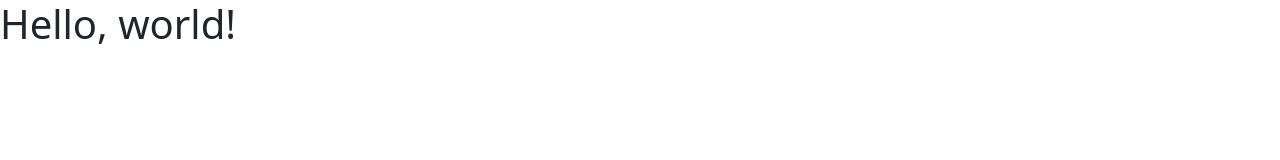
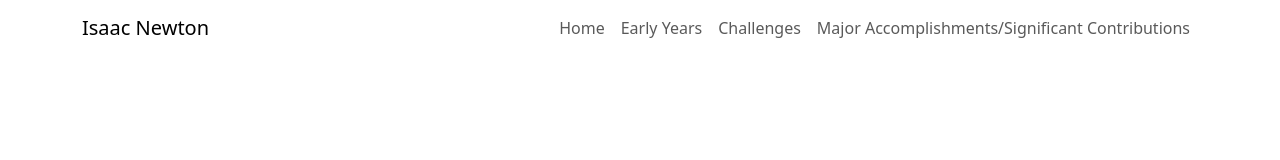
Before and after one commit to Koustubha068/On_My_Birthday_January, a plain HTML site: page index.html in a window 1280 px wide. Drawn offline with nearby package versions, Linux system fonts and the light colour scheme.

Commit message:
added nav bar

```diff
--- a/index.html
+++ b/index.html
@@ -5,10 +5,45 @@
     <meta name="viewport" content="width=device-width, initial-scale=1">
     <title>On My Birthday </title>
     <link href="https://cdn.jsdelivr.net/npm/bootstrap@5.3.2/dist/css/bootstrap.min.css" rel="stylesheet" integrity="sha384-T3c6CoIi6uLrA9TneNEoa7RxnatzjcDSCmG1MXxSR1GAsXEV/Dwwykc2MPK8M2HN" crossorigin="anonymous">
+    <link rel="stylesheet" href="style.css" >
   </head>
 
   <body>
-    <h1>Hello, world!</h1>
+  <!--beg of navbar-->
+  <nav class="navbar navbar-expand-lg navbar-light fixed-top">
+    <div class="container">
+      <a class="navbar-brand" href="#">Isaac Newton</a>
+      <button class="navbar-toggler" type="button" data-bs-toggle="collapse"
+        data-bs-target="#navbarSupportedContent" aria-controls="navbarSupportedContent" aria-expanded="false"
+        aria-label="Toggle navigation">
+        <span class="navbar-toggler-icon"></span>
+      </button>
+      <div class="collapse navbar-collapse" id="navbarSupportedContent">
+        <ul class="navbar-nav ms-auto">
+          <li class="nav-item active">
+            <a class="nav-link" href="#Home">Home</a>
+          </li>
+          <li class="nav-item">
+            <a class="nav-link" href="#Early Years">Early Years</a>
+          </li>
+
+          <li class="nav-item">
+            <a class="nav-link" href="#Challenges">Challenges</a>
+          </li>
+
+          <li class="nav-itemS">
+            <a class="nav-link" href="#Major Accomplishments/Significant Contributions">Major Accomplishments/Significant Contributions</a>
+          </li>
+
+
+
+        </ul>
+      </div>
+    </div>
+  </nav>
+
+
+  <!--end of navbar-->
     <script src="https://cdn.jsdelivr.net/npm/bootstrap@5.3.2/dist/js/bootstrap.bundle.min.js" integrity="sha384-C6RzsynM9kWDrMNeT87bh95OGNyZPhcTNXj1NW7RuBCsyN/o0jlpcV8Qyq46cDfL" crossorigin="anonymous"></script>
   </body>
 </html>
```
Also changed, not shown: style.css (added), 1 other file.
